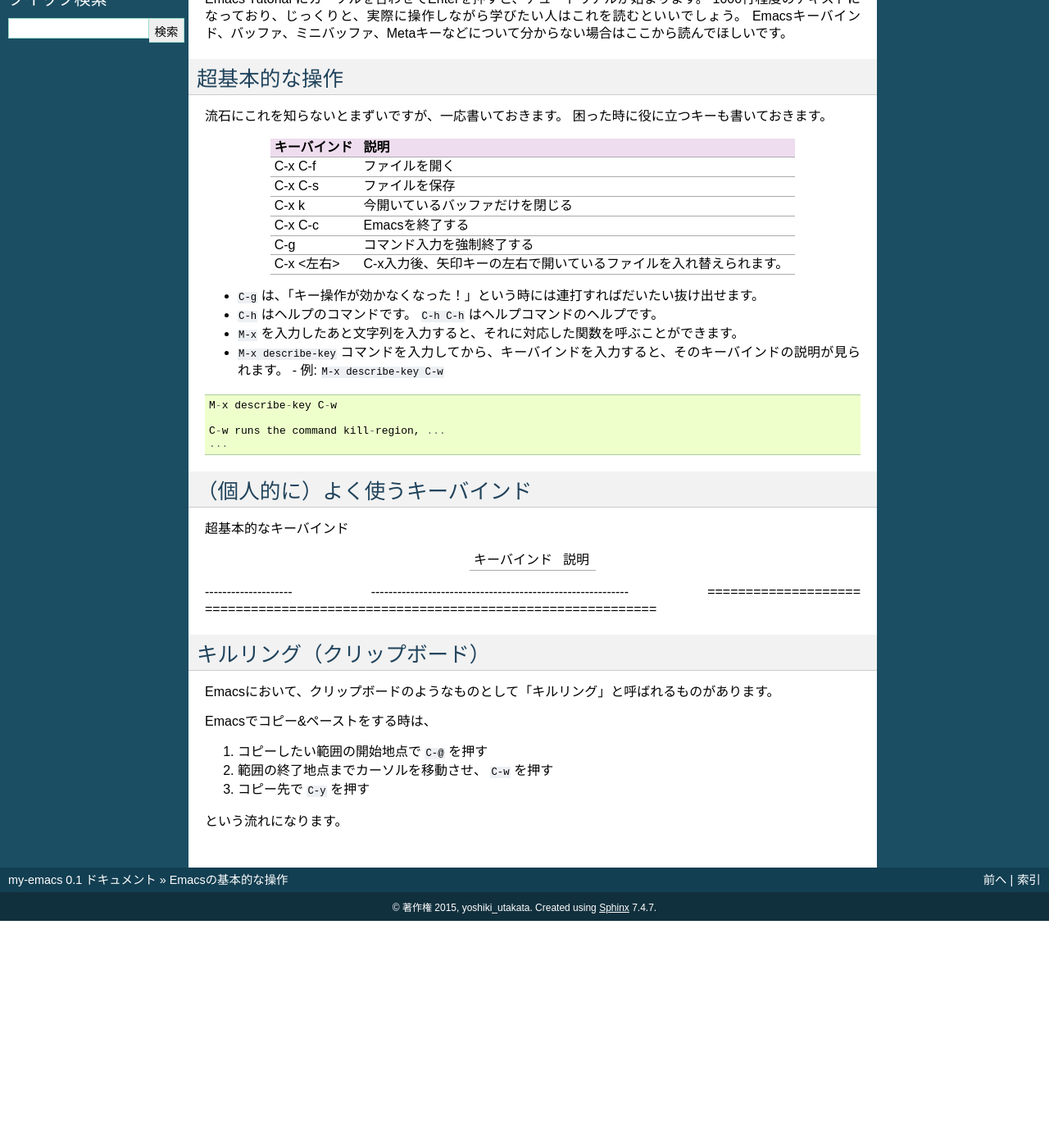
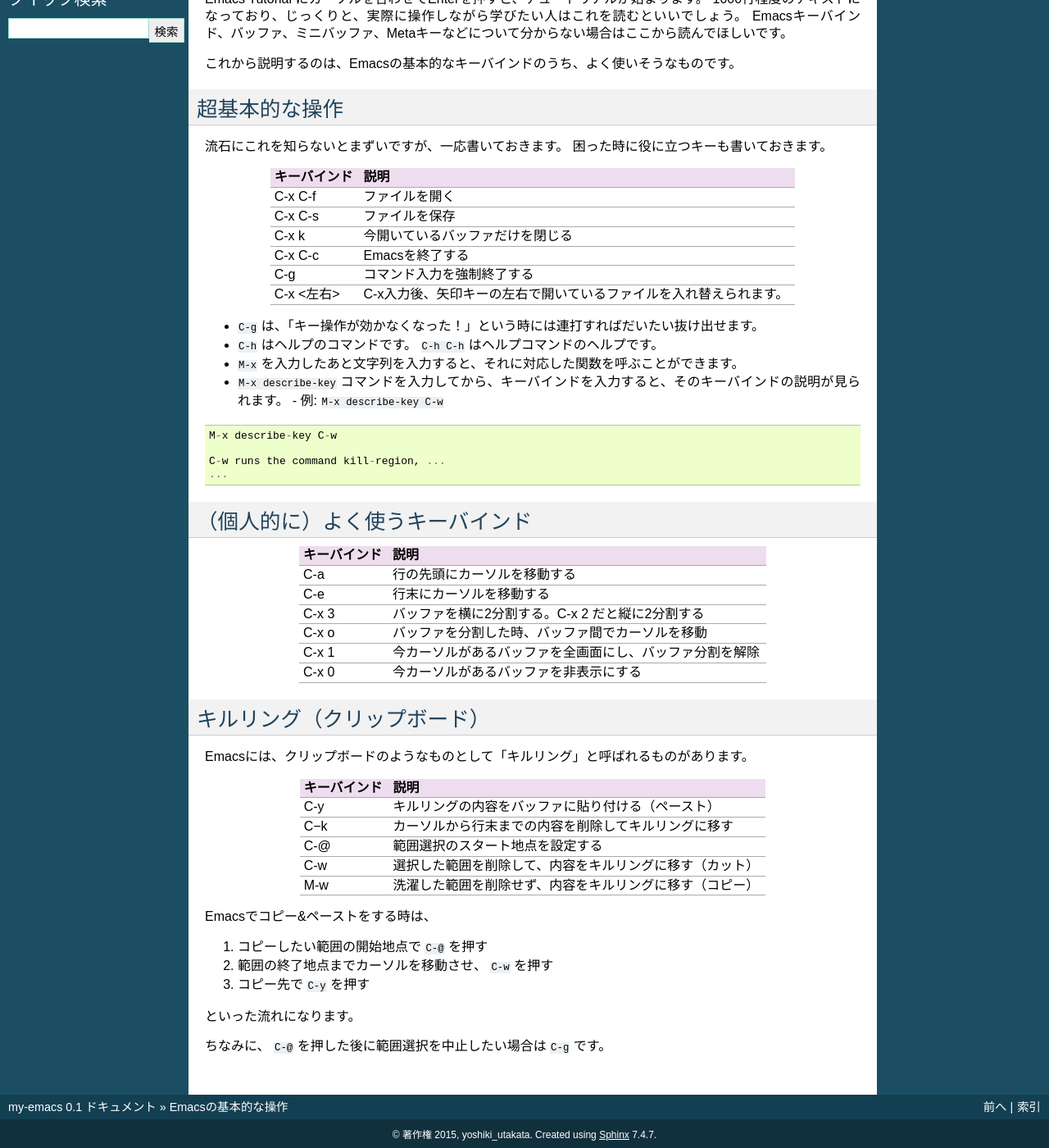
Before and after one commit to yoshikyoto/my-emacs-docs, a Sphinx documentation site: the page built from docs/start.rst, in a window 1280 px wide and 1400 px high, scrolled down 428 px. Shown: the whole window at 82% size. Built offline with Sphinx 7.4.7, drawn with Linux system fonts in a browser that asks for light colours; pages that are not in the unit, such as notebooks, are missing from menus; before the commit the page ends 1551 px from its top, so only the background shows below that.

Commit message:
add start page

```diff
--- a/docs/start.rst
+++ b/docs/start.rst
@@ -27,7 +27,7 @@
 1000行程度のテキストになっており、じっくりと、実際に操作しながら学びたい人はこれを読むといいでしょう。
 Emacsキーバインド、バッファ、ミニバッファ、Metaキーなどについて分からない場合はここから読んでほしいです。
 
-
+これから説明するのは、Emacsの基本的なキーバインドのうち、よく使いそうなものです。
 
 超基本的な操作
 ==============
@@ -67,27 +67,34 @@
 （個人的に）よく使うキーバインド
 ================================
 
-超基本的なキーバインド
-
 ==================== ===========================================================
 キーバインド         説明
 ==================== ===========================================================
-
+C-a                  行の先頭にカーソルを移動する
 -------------------- -----------------------------------------------------------
+C-e                  行末にカーソルを移動する
+-------------------- -----------------------------------------------------------
+C-x 3                バッファを横に2分割する。C-x 2 だと縦に2分割する
+-------------------- -----------------------------------------------------------
+C-x o                バッファを分割した時、バッファ間でカーソルを移動
+-------------------- -----------------------------------------------------------
+C-x 1                今カーソルがあるバッファを全画面にし、バッファ分割を解除
+-------------------- -----------------------------------------------------------
+C-x 0                今カーソルがあるバッファを非表示にする
 ==================== ===========================================================
 
 
 キルリング（クリップボード）
 ============================
 
-Emacsにおいて、クリップボードのようなものとして「キルリング」と呼ばれるものがあります。
+Emacsには、クリップボードのようなものとして「キルリング」と呼ばれるものがあります。
 
 ==================== ===========================================================
 キーバインド         説明
 ==================== ===========================================================
 C-y                  キルリングの内容をバッファに貼り付ける（ペースト）
 -------------------- -----------------------------------------------------------
-C−k                 カーソルから行末までの内容を削除してキルリングに移す
+C−k                  カーソルから行末までの内容を削除してキルリングに移す
 -------------------- -----------------------------------------------------------
 C-@                  範囲選択のスタート地点を設定する
 -------------------- -----------------------------------------------------------
@@ -102,4 +109,6 @@
 2) 範囲の終了地点までカーソルを移動させ、 ``C-w`` を押す
 3) コピー先で ``C-y`` を押す
 
-という流れになります。
+といった流れになります。
+
+ちなみに、 ``C-@`` を押した後に範囲選択を中止したい場合は ``C-g`` です。
```
